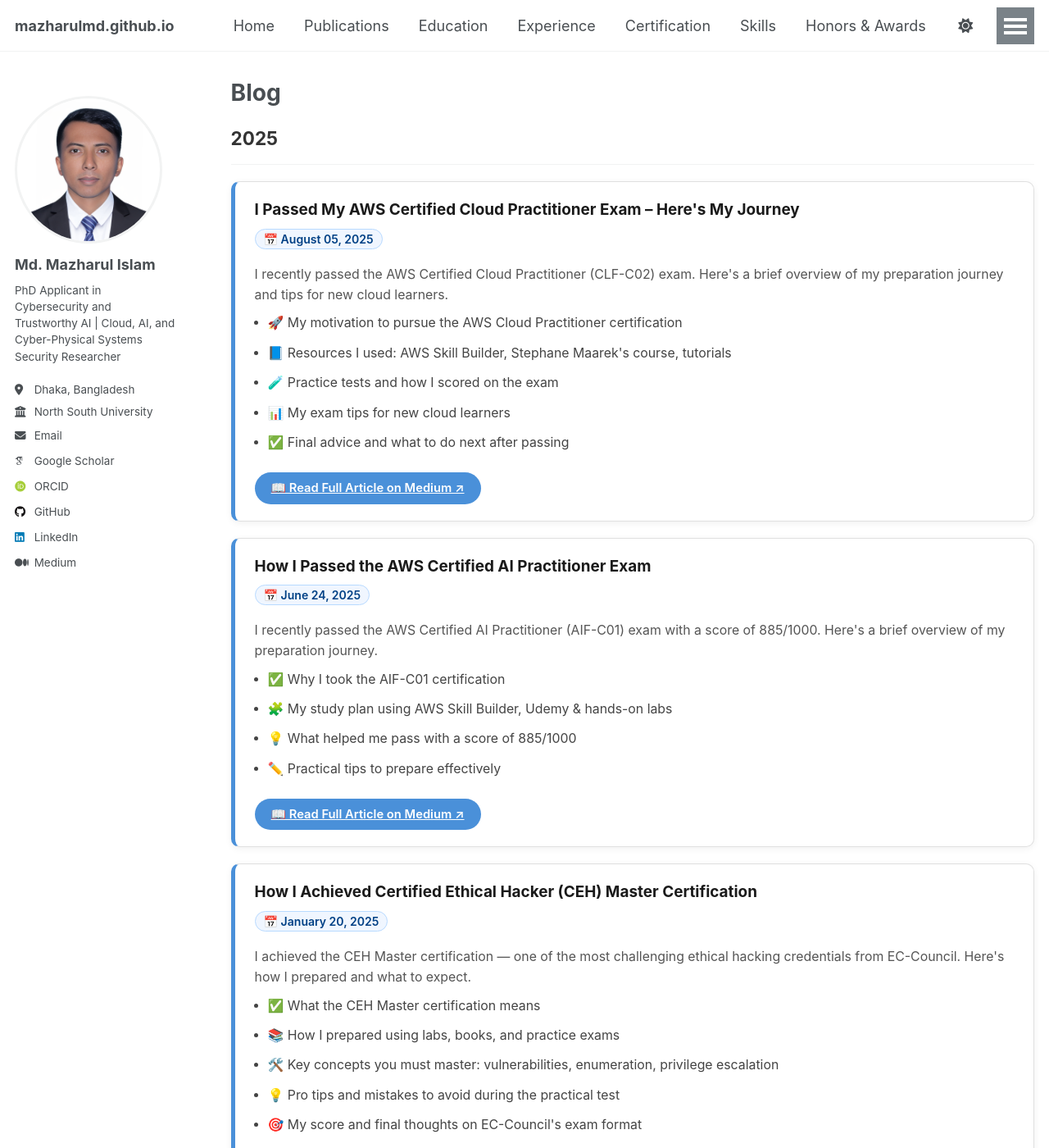
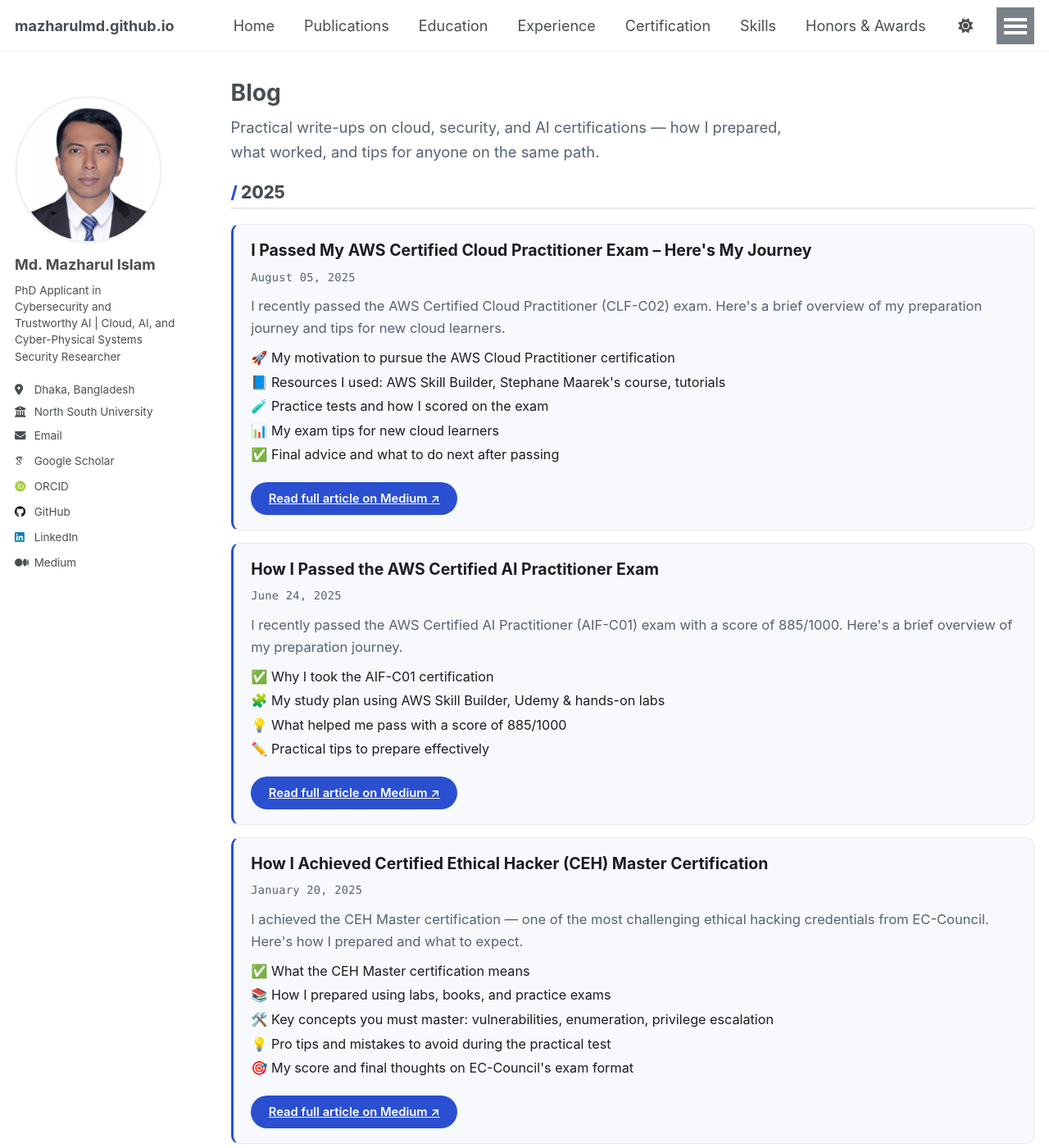
Before and after one commit to mazharulmd/mazharulmd.github.io, a Jekyll site: the page built from _pages/blog.html, in a window 1280 px wide and 1400 px high. Shown: the whole window at 82% size. Built offline with Jekyll 4.4.1, drawn with Linux system fonts in a browser that asks for light colours; some web fonts are replaced; a script that is not in the unit is left out; some of the changed text lies outside the part shown.

Commit message:
Update blog.html

```diff
--- a/_pages/blog.html
+++ b/_pages/blog.html
@@ -8,94 +8,53 @@ author_profile: true
 {% include base_path %}
 
 <style>
-.blog-card {
-  border: 1px solid #e0e0e0;
-  border-radius: 10px;
-  padding: 20px 24px;
-  margin-bottom: 20px;
-  background: #fff;
-  box-shadow: 0 2px 8px rgba(0,0,0,0.06);
-  border-left: 5px solid #4a90d9;
-  transition: box-shadow 0.2s ease;
-}
-.blog-card:hover {
-  box-shadow: 0 4px 16px rgba(0,0,0,0.12);
-}
-.blog-card .blog-title {
-  font-size: 1.05em;
-  font-weight: 700;
-  margin: 0 0 6px 0;
-}
-.blog-card .blog-title a {
-  color: #1a1a1a;
-  text-decoration: none;
-}
-.blog-card .blog-title a:hover {
-  color: #4a90d9;
-}
-.blog-date {
-  display: inline-block;
-  background: #f0f6ff;
-  color: #004085;
-  border: 1px solid #b8daff;
-  border-radius: 20px;
-  padding: 1px 10px;
-  font-size: 0.78em;
-  font-weight: 600;
-  margin-bottom: 10px;
-}
-.blog-excerpt {
-  font-size: 0.88em;
-  color: #555;
-  line-height: 1.6;
-  margin: 8px 0 0 0;
-}
-.blog-points {
-  font-size: 0.88em;
-  color: #444;
-  line-height: 1.8;
-  margin: 8px 0 0 16px;
-  padding: 0;
-}
-.medium-btn {
-  display: inline-block;
-  margin-top: 14px;
-  padding: 8px 20px;
-  background-color: #4a90d9;
-  color: #fff;
-  border-radius: 25px;
-  font-weight: 600;
-  text-decoration: none;
-  font-size: 0.82em;
-  transition: background 0.2s ease;
-}
-.medium-btn:hover {
-  background-color: #357abd;
-  color: #fff;
-}
+.hx{ --hx-accent:#2a4fd0; --hx-soft:#eef2fe; --hx-card:#f7f9fc; --hx-border:#e4e8f0; --hx-muted:#586273; --hx-ink:#1a1d24; }
+html[data-theme="dark"] .hx{ --hx-accent:#90a4ff; --hx-soft:#1b2233; --hx-card:#171b24; --hx-border:#2a323f; --hx-muted:#9aa4b3; --hx-ink:#e9ecf2; }
+.hx{ color:inherit; }
+
+.hx-blog-lead{ font-size:1.02rem; line-height:1.6; color:var(--hx-muted); margin:.2rem 0 1.2rem; max-width:62ch; }
+
+.hx-blog > h2{ font-size:1.16rem; font-weight:800; letter-spacing:-.01em; margin:2rem 0 1rem; padding-bottom:.35rem; border-bottom:2px solid var(--hx-border); }
+.hx-blog > h2::before{ content:"/ "; color:var(--hx-accent); }
+.hx-blog > h2:first-of-type{ margin-top:.4rem; }
+.hx-blog > hr{ display:none; }
+
+.hx-bcard{ background:var(--hx-card); border:1px solid var(--hx-border); border-left:3px solid var(--hx-accent); border-radius:10px; padding:1rem 1.2rem; margin:0 0 .8rem; }
+.hx-btitle{ font-size:1.08rem; font-weight:700; line-height:1.35; margin:0 0 .25rem; }
+.hx-btitle a{ color:var(--hx-ink); text-decoration:none; }
+.hx-btitle a:hover{ color:var(--hx-accent); }
+.hx-bdate{ font-family:ui-monospace,SFMono-Regular,Menlo,monospace; font-size:.76rem; color:var(--hx-muted); letter-spacing:.02em; }
+.hx-bexcerpt{ font-size:.92rem; color:var(--hx-muted); line-height:1.6; margin:.6rem 0 0; }
+.hx-blist{ list-style:none; margin:.6rem 0 0; padding:0; }
+.hx-blist li{ font-size:.9rem; line-height:1.6; color:var(--hx-ink); margin:.2rem 0; }
+.hx-medium-btn{ display:inline-block; margin-top:.9rem; padding:.5rem 1.2rem; background:#2a4fd0; color:#fff; border-radius:25px; font-weight:600; text-decoration:none; font-size:.82rem; transition:background .18s ease; }
+.hx-medium-btn:hover{ background:#2440b8; color:#fff; }
 </style>
+
+<div class="hx hx-blog">
+
+<p class="hx-blog-lead">Practical write-ups on cloud, security, and AI certifications &mdash; how I prepared, what worked, and tips for anyone on the same path.</p>
 
 {% capture written_year %}'None'{% endcapture %}
 {% for post in site.posts %}
   {% capture year %}{{ post.date | date: '%Y' }}{% endcapture %}
   {% if year != written_year %}
-    <h2 style="margin-top:28px; margin-bottom:12px; color:#333;">{{ year }}</h2>
-    <hr style="margin-bottom:20px;">
+    <h2>{{ year }}</h2>
     {% capture written_year %}{{ year }}{% endcapture %}
   {% endif %}
 
-  <div class="blog-card">
-    <p class="blog-title">
+  <div class="hx-bcard">
+    <p class="hx-btitle">
       <a href="{{ base_path }}{{ post.url }}">{{ post.title }}</a>
     </p>
-    <span class="blog-date">📅 {{ post.date | date: "%B %d, %Y" }}</span>
+    <span class="hx-bdate">{{ post.date | date: "%B %d, %Y" }}</span>
 
     {% if post.description %}
-      <p class="blog-excerpt">{{ post.description }}</p>
+      <p class="hx-bexcerpt">{{ post.description }}</p>
     {% endif %}
 
     {% if post.points %}
-      <ul class="blog-points">
+      <ul class="hx-blist">
         {% for point in post.points %}
           <li>{{ point }}</li>
         {% endfor %}
@@ -103,10 +62,10 @@ author_profile: true
     {% endif %}
 
     {% if post.mediumurl %}
-      <a href="{{ post.mediumurl }}" target="_blank" class="medium-btn">
-        📖 Read Full Article on Medium ↗
-      </a>
+      <a href="{{ post.mediumurl }}" target="_blank" class="hx-medium-btn">Read full article on Medium &#8599;</a>
     {% endif %}
   </div>
 
 {% endfor %}
+
+</div>
```
